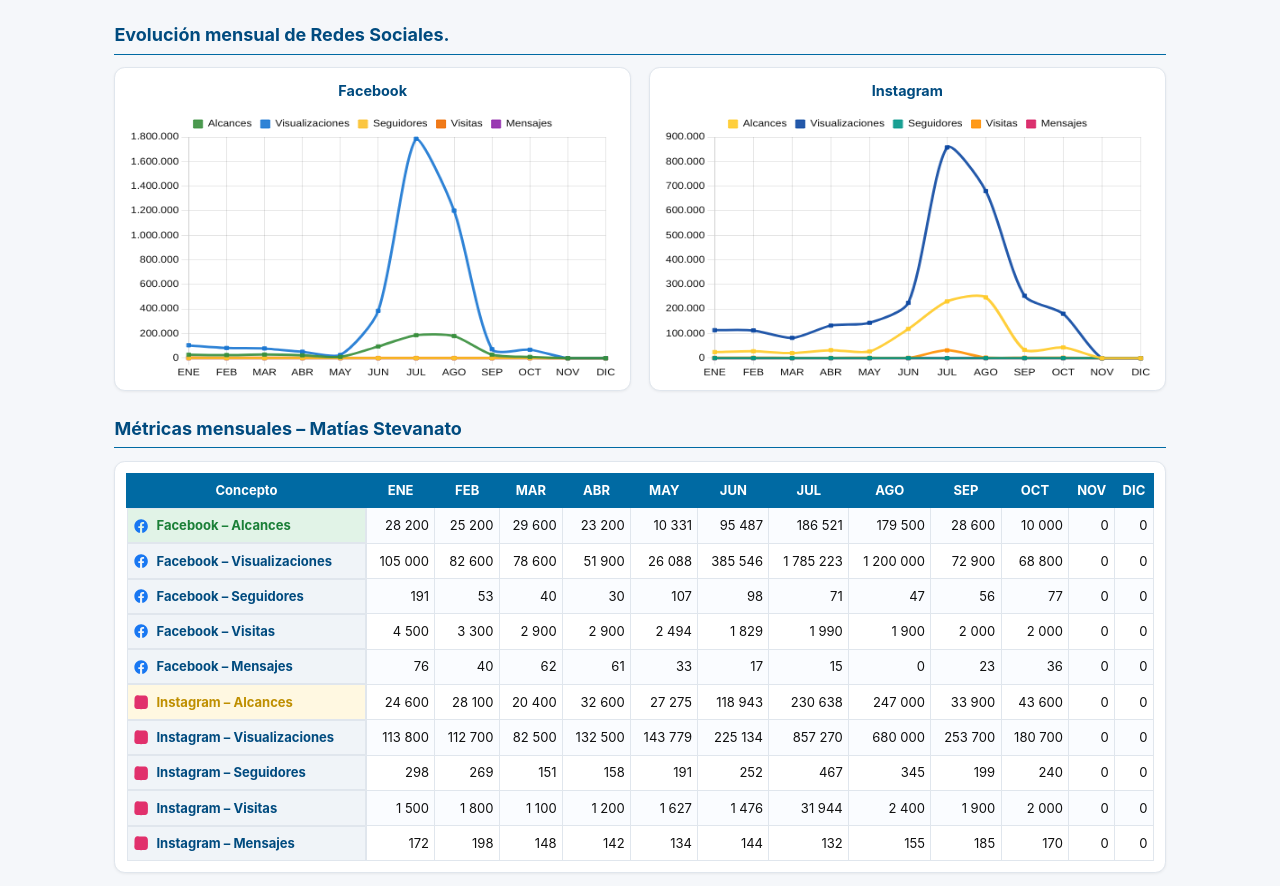
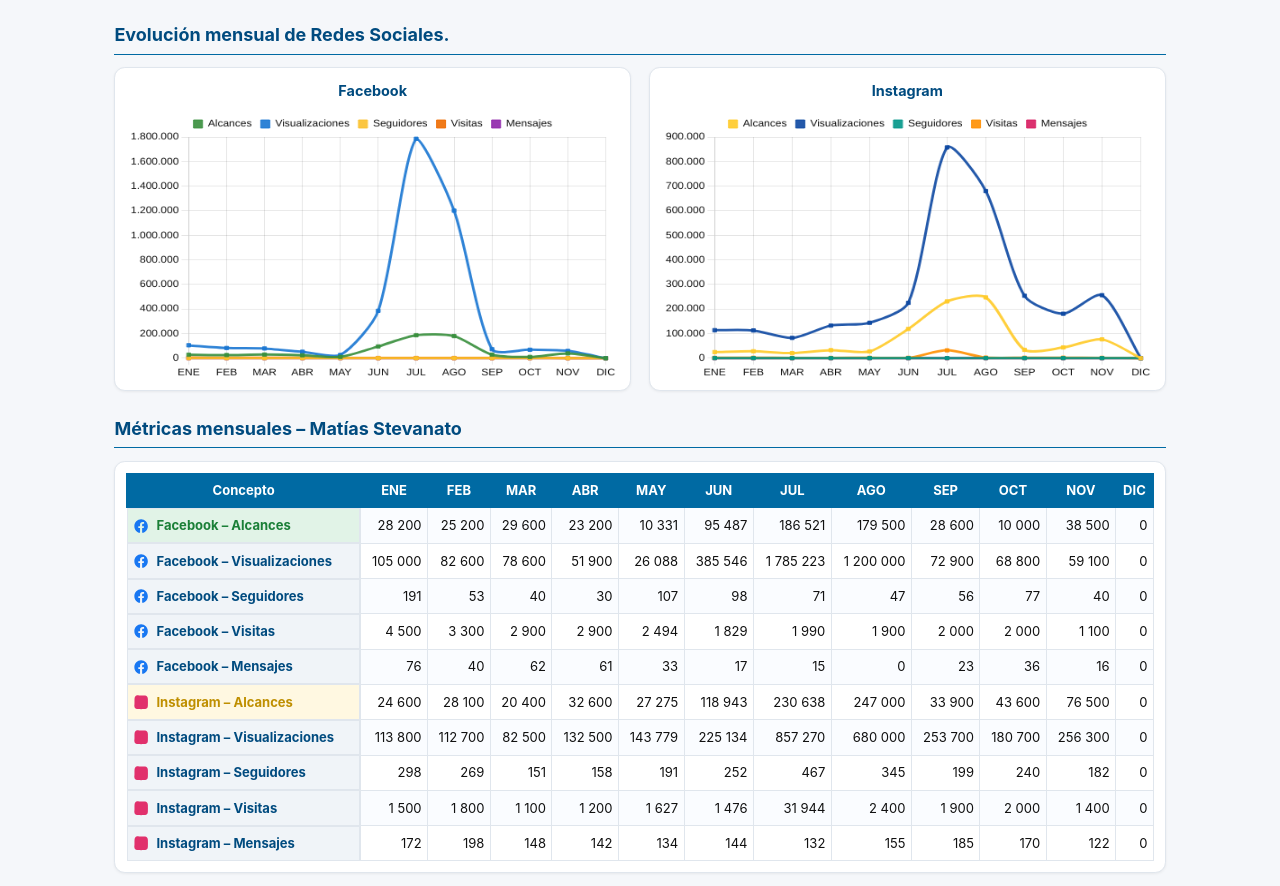
Before and after one commit to Namilo1315/metricas-crm, a plain HTML site: page matias.html in a window 1280 px wide. Shown: the part 66-952 px from the top of the page. Drawn offline with nearby package versions, Linux system fonts and the light colour scheme.

Commit message:
noviembre

```diff
--- a/matias.html
+++ b/matias.html
@@ -495,32 +495,32 @@
             <!-- FACEBOOK -->
             <tr><th class="fb-head"><svg class="icon fb"><use href="#icon-fb"/></svg> Facebook – Alcances</th>
               <td>28 200</td><td>25 200</td><td>29 600</td><td>23 200</td><td>10 331</td><td>95 487</td>
-              <td>186 521</td><td>179 500</td><td>28 600</td><td>10 000</td><td>0</td><td>0</td></tr>
+              <td>186 521</td><td>179 500</td><td>28 600</td><td>10 000</td><td>38 500</td><td>0</td></tr>
             <tr><th><svg class="icon fb"><use href="#icon-fb"/></svg> Facebook – Visualizaciones</th>
               <td>105 000</td><td>82 600</td><td>78 600</td><td>51 900</td><td>26 088</td><td>385 546</td>
-              <td>1 785 223</td><td>1 200 000</td><td>72 900</td><td>68 800</td><td>0</td><td>0</td></tr>
+              <td>1 785 223</td><td>1 200 000</td><td>72 900</td><td>68 800</td><td>59 100</td><td>0</td></tr>
             <tr><th><svg class="icon fb"><use href="#icon-fb"/></svg> Facebook – Seguidores</th>
-              <td>191</td><td>53</td><td>40</td><td>30</td><td>107</td><td>98</td><td>71</td><td>47</td><td>56</td><td>77</td><td>0</td><td>0</td></tr>
+              <td>191</td><td>53</td><td>40</td><td>30</td><td>107</td><td>98</td><td>71</td><td>47</td><td>56</td><td>77</td><td>40</td><td>0</td></tr>
             <tr><th><svg class="icon fb"><use href="#icon-fb"/></svg> Facebook – Visitas</th>
               <td>4 500</td><td>3 300</td><td>2 900</td><td>2 900</td><td>2 494</td><td>1 829</td>
-              <td>1 990</td><td>1 900</td><td>2 000</td><td>2 000</td><td>0</td><td>0</td></tr>
+              <td>1 990</td><td>1 900</td><td>2 000</td><td>2 000</td><td>1 100</td><td>0</td></tr>
             <tr><th><svg class="icon fb"><use href="#icon-fb"/></svg> Facebook – Mensajes</th>
-              <td>76</td><td>40</td><td>62</td><td>61</td><td>33</td><td>17</td><td>15</td><td>0</td><td>23</td><td>36</td><td>0</td><td>0</td></tr>
+              <td>76</td><td>40</td><td>62</td><td>61</td><td>33</td><td>17</td><td>15</td><td>0</td><td>23</td><td>36</td><td>16</td><td>0</td></tr>
             <!-- INSTAGRAM -->
             <tr><th class="ig-head"><svg class="icon ig"><use href="#icon-ig"/></svg> Instagram – Alcances</th>
               <td>24 600</td><td>28 100</td><td>20 400</td><td>32 600</td><td>27 275</td><td>118 943</td>
-              <td>230 638</td><td>247 000</td><td>33 900</td><td>43 600</td><td>0</td><td>0</td></tr>
+              <td>230 638</td><td>247 000</td><td>33 900</td><td>43 600</td><td>76 500</td><td>0</td></tr>
             <tr><th><svg class="icon ig"><use href="#icon-ig"/></svg> Instagram – Visualizaciones</th>
               <td>113 800</td><td>112 700</td><td>82 500</td><td>132 500</td><td>143 779</td><td>225 134</td>
-              <td>857 270</td><td>680 000</td><td>253 700</td><td>180 700</td><td>0</td><td>0</td></tr>
+              <td>857 270</td><td>680 000</td><td>253 700</td><td>180 700</td><td>256 300</td><td>0</td></tr>
             <tr><th><svg class="icon ig"><use href="#icon-ig"/></svg> Instagram – Seguidores</th>
-              <td>298</td><td>269</td><td>151</td><td>158</td><td>191</td><td>252</td><td>467</td><td>345</td><td>199</td><td>240</td><td>0</td><td>0</td></tr>
+              <td>298</td><td>269</td><td>151</td><td>158</td><td>191</td><td>252</td><td>467</td><td>345</td><td>199</td><td>240</td><td>182</td><td>0</td></tr>
             <tr><th><svg class="icon ig"><use href="#icon-ig"/></svg> Instagram – Visitas</th>
               <td>1 500</td><td>1 800</td><td>1 100</td><td>1 200</td><td>1 627</td><td>1 476</td>
-              <td>31 944</td><td>2 400</td><td>1 900</td><td>2 000</td><td>0</td><td>0</td></tr>
+              <td>31 944</td><td>2 400</td><td>1 900</td><td>2 000</td><td>1 400</td><td>0</td></tr>
             <tr><th><svg class="icon ig"><use href="#icon-ig"/></svg> Instagram – Mensajes</th>
               <td>172</td><td>198</td><td>148</td><td>142</td><td>134</td><td>144</td>
-              <td>132</td><td>155</td><td>185</td><td>170</td><td>0</td><td>0</td></tr>
+              <td>132</td><td>155</td><td>185</td><td>170</td><td>122</td><td>0</td></tr>
           </tbody>
         </table>
       </div>
@@ -587,18 +587,18 @@
     const meses=['ENE','FEB','MAR','ABR','MAY','JUN','JUL','AGO','SEP','OCT','NOV','DIC'];
 
     const fb={
-      Alcances:[28200,25200,29600,23200,10331,95487,186521,179500,28600,10000,0,0],
-      Visualizaciones:[105000,82600,78600,51900,26088,385546,1785223,1200000,72900,68800,0,0],
-      Seguidores:[191,53,40,30,107,98,71,47,56,77,0,0],
-      Visitas:[4500,3300,2900,2900,2494,1829,1990,1900,2000,2000,0,0],
-      Mensajes:[76,40,62,61,33,17,15,0,23,36,0,0]
+      Alcances:[28200,25200,29600,23200,10331,95487,186521,179500,28600,10000,38500,0],
+      Visualizaciones:[105000,82600,78600,51900,26088,385546,1785223,1200000,72900,68800,59100,0],
+      Seguidores:[191,53,40,30,107,98,71,47,56,77,40,0],
+      Visitas:[4500,3300,2900,2900,2494,1829,1990,1900,2000,2000,1100,0],
+      Mensajes:[76,40,62,61,33,17,15,0,23,36,16,0]
     };
     const ig={
-      Alcances:[24600,28100,20400,32600,27275,118943,230638,247000,33900,43600,0,0],
-      Visualizaciones:[113800,112700,82500,132500,143779,225134,857270,680000,253700,180700,0,0],
-      Seguidores:[298,269,151,158,191,252,467,345,199,240,0,0],
-      Visitas:[1500,1800,1100,1200,1627,1476,31944,2400,1900,2000,0,0],
-      Mensajes:[172,198,148,142,134,144,132,155,185,170,0,0]
+      Alcances:[24600,28100,20400,32600,27275,118943,230638,247000,33900,43600,76500,0],
+      Visualizaciones:[113800,112700,82500,132500,143779,225134,857270,680000,253700,180700,256300,0],
+      Seguidores:[298,269,151,158,191,252,467,345,199,240,182,0],
+      Visitas:[1500,1800,1100,1200,1627,1476,31944,2400,1900,2000,1400,0],
+      Mensajes:[172,198,148,142,134,144,132,155,185,170,122,0]
     };
 
     const fbColors={
@@ -688,6 +688,10 @@
       octubre: {
         imagen: './img/matiasoctubref.PNG',
         descripcion: ''
+      },
+       noviembre: {
+        imagen: './img/matiasnoviembref.PNG',
+        descripcion: ''
       }
     };
 
@@ -730,6 +734,10 @@
       },
       octubre: {
         imagen: './img/matiasoctubrei.PNG',
+        descripcion: ''
+      },
+        noviembre: {
+        imagen: './img/matiasnoviembrei.PNG',
         descripcion: ''
       }
     };
```
Also changed, not shown: index.html (+28 -20 lines), img/fnoviembre.PNG (added), img/inoviembre.PNG (added), img/matiasnoviembref.PNG (added), img/matiasnoviembrei.PNG (added).
